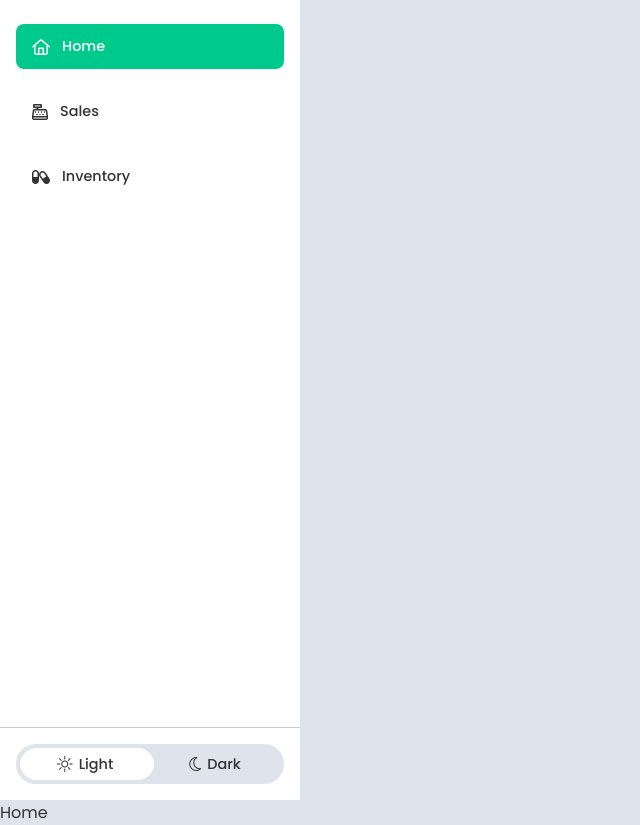
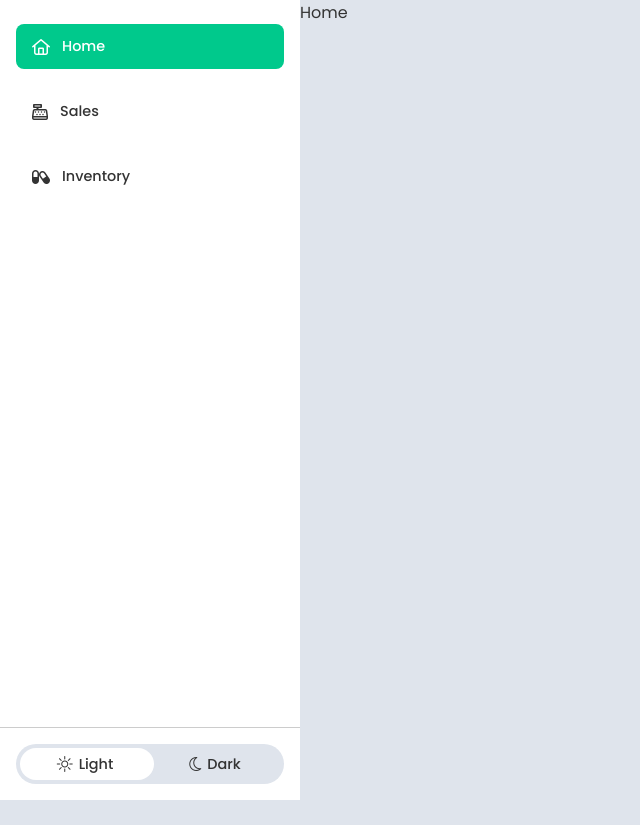
Before and after one commit to kofi-arthur/pharmapp, a React (Vite) app in the folder src/renderer/: page /home in a window 1280 px wide. Shown: the whole page, without its empty margins (0-640 px from the left). After the commit the page ends 800 px from the top, so only its background shows below. Built offline with nearby package versions, Linux system fonts and the light colour scheme.

Commit message:
modified the app layout

```diff
--- a/src/renderer/src/app/layout.jsx
+++ b/src/renderer/src/app/layout.jsx
@@ -7,7 +7,7 @@ import NavigationBar from '../components/navigation'
 
 function Layout() {
   return (
-    <main>
+    <main className={styles.mainLayout}>
       <NavigationBar />
       <section className={styles.appRender}>
         <Outlet />
--- a/src/renderer/src/styles/applayout.module.css
+++ b/src/renderer/src/styles/applayout.module.css
@@ -0,0 +1,6 @@
+.mainLayout {
+  width: 100vw;
+  height: 100vh;
+  display: grid;
+  grid-template-columns: 300px 1fr;
+}
```
